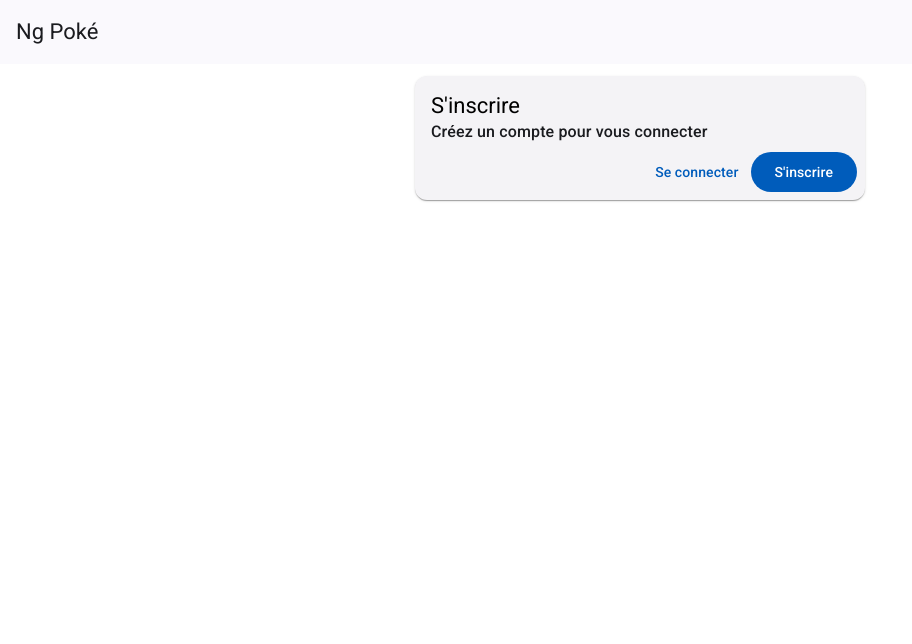
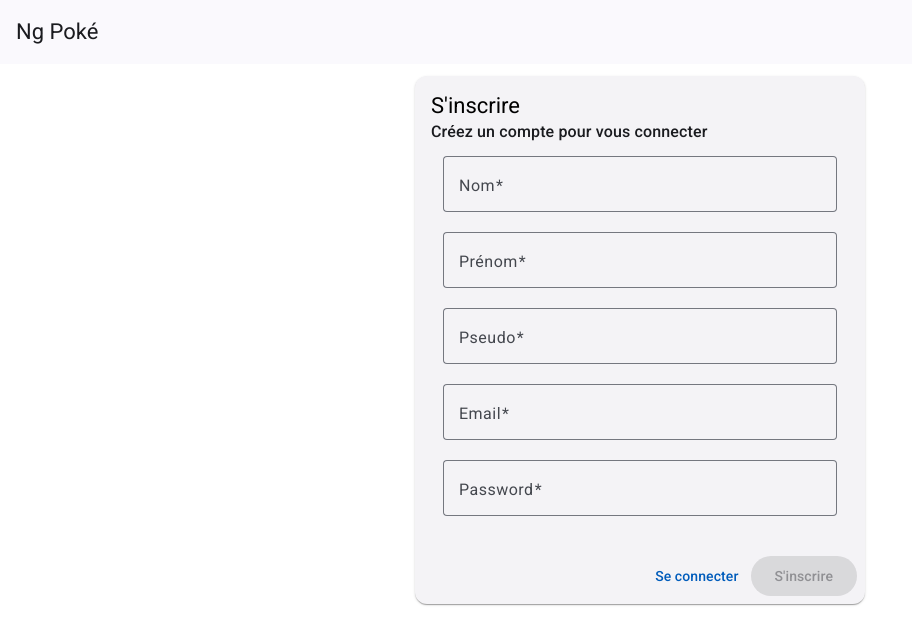
Before and after one commit to RoRo141414/NgPoke, an Angular app: page /login in a window 1280 px wide. Both pictures are taken after a click on the button "S'inscrire". Shown: the top 644 px of the page, without its empty margins (0-912 px from the left). Built offline with nearby package versions, Linux system fonts and the light colour scheme.

Commit message:
Get user data from form

```diff
--- a/src/app/components/subscribe-form/subscribe-form.component.html
+++ b/src/app/components/subscribe-form/subscribe-form.component.html
@@ -4,12 +4,31 @@
         <mat-card-subtitle>Créez un compte pour vous connecter</mat-card-subtitle>
     </mat-card-header>
     <mat-card-content>
-        <form>
-
+        <form [formGroup]="formGroup">
+            <mat-form-field appearance="outline">
+                <mat-label>Nom</mat-label>
+                <input matInput formControlName="name">
+            </mat-form-field>
+            <mat-form-field appearance="outline">
+                <mat-label>Prénom</mat-label>
+                <input matInput formControlName="firstname">
+            </mat-form-field>
+            <mat-form-field appearance="outline">
+                <mat-label>Pseudo</mat-label>
+                <input matInput formControlName="pseudo">
+            </mat-form-field>
+            <mat-form-field appearance="outline">
+                <mat-label>Email</mat-label>
+                <input matInput formControlName="email">
+            </mat-form-field>
+            <mat-form-field appearance="outline">
+                <mat-label>Password</mat-label>
+                <input matInput type="password" formControlName="password">
+            </mat-form-field>
         </form>
     </mat-card-content>
     <mat-card-actions align="end">
         <button mat-button (click)="loginClicked.emit()">Se connecter</button>
-        <button mat-flat-button>S'inscrire</button>
+        <button mat-flat-button [disabled]="formGroup.invalid" (click)="userSubscribed()">S'inscrire</button>
     </mat-card-actions>
 </mat-card>
--- a/src/app/components/subscribe-form/subscribe-form.component.scss
+++ b/src/app/components/subscribe-form/subscribe-form.component.scss
@@ -1,4 +1,10 @@
 mat-card {
   max-width: 450px;
   margin: auto;
+  form {
+    padding: 12px;
+    mat-form-field {
+      width: 100%;
+    }
+  }
 }
--- a/src/app/components/subscribe-form/subscribe-form.component.ts
+++ b/src/app/components/subscribe-form/subscribe-form.component.ts
@@ -1,14 +1,46 @@
 import { Component, EventEmitter, Output } from '@angular/core';
-import { ReactiveFormsModule } from '@angular/forms';
+import {
+  FormControl,
+  FormGroup,
+  ReactiveFormsModule,
+  Validators,
+} from '@angular/forms';
 import { MatCardModule } from '@angular/material/card';
 import { MatButtonModule } from '@angular/material/button';
+import { MatInputModule } from '@angular/material/input';
+import { MatFormFieldModule } from '@angular/material/form-field';
+import { User } from '../../models/user.interface';
 
 @Component({
   selector: 'app-subscribe-form',
-  imports: [MatCardModule, MatButtonModule, ReactiveFormsModule],
+  imports: [
+    MatCardModule,
+    MatButtonModule,
+    ReactiveFormsModule,
+    MatFormFieldModule,
+    MatInputModule,
+  ],
   templateUrl: './subscribe-form.component.html',
   styleUrl: './subscribe-form.component.scss',
 })
 export class SubscribeFormComponent {
   @Output() public loginClicked = new EventEmitter<void>();
+  @Output() public userCreated = new EventEmitter<User>();
+
+  public formGroup = new FormGroup({
+    name: new FormControl<string>('', [Validators.required]),
+    firstname: new FormControl<string>('', [Validators.required]),
+    email: new FormControl<string>('', [Validators.required, Validators.email]),
+    password: new FormControl<string>('', [
+      Validators.required,
+      Validators.minLength(8),
+    ]),
+    pseudo: new FormControl<string>('', [Validators.required]),
+  });
+
+  public userSubscribed(): void {
+    this.userCreated.emit({
+      ...(this.formGroup.value as User),
+    });
+  }
 }
--- a/src/app/pages/login-page/login-page.component.html
+++ b/src/app/pages/login-page/login-page.component.html
@@ -2,6 +2,6 @@
     @if(isLogin) {
     <app-login-form (subscribeClicked)="isLogin = !isLogin"></app-login-form>
     } @else {
-    <app-subscribe-form (loginClicked)="isLogin = !isLogin"></app-subscribe-form>
+    <app-subscribe-form (userCreated)="createUser($event)" (loginClicked)="isLogin = !isLogin"></app-subscribe-form>
     }
 </div>
--- a/src/app/pages/login-page/login-page.component.ts
+++ b/src/app/pages/login-page/login-page.component.ts
@@ -1,6 +1,8 @@
-import { Component } from '@angular/core';
+import { Component, inject } from '@angular/core';
 import { LoginFormComponent } from '../../components/login-form/login-form.component';
 import { SubscribeFormComponent } from '../../components/subscribe-form/subscribe-form.component';
+import { UserService } from '../../services/user.service';
+import { User } from '../../models/user.interface';
 
 @Component({
   selector: 'app-login-page',
@@ -10,4 +12,14 @@ import { SubscribeFormComponent } from '../../components/subscribe-form/subscrib
 })
 export class LoginPageComponent {
   public isLogin = true;
+
+  public userService = inject(UserService);
+
+  constructor() {
+    console.log(this.userService.getList());
+  }
+
+  public createUser(user: User): void {
+    console.log('USER : ', user);
+  }
 }
--- /dev/null
+++ b/src/app/services/user.service.ts
@@ -0,0 +1,37 @@
+import { Injectable } from '@angular/core';
+import { User } from '../models/user.interface';
+
+@Injectable({
+  providedIn: 'root',
+})
+export class UserService {
+  private readonly USER_KEY = 'USER';
+
+  private _users: User[] = [];
+
+  constructor() {
+    const existingUsers = localStorage.getItem(this.USER_KEY);
+    if (existingUsers) {
+      this._users = JSON.parse(existingUsers);
+    }
+  }
+
+  public getList(): User[] {
+    return this._users;
+  }
+
+  public addUserToList(user: User): void {
+    this._users.push(user);
+    localStorage.setItem(this.USER_KEY, JSON.stringify(this._users));
+  }
+
+  public checkUserPassword(userEmail: string, password: string): boolean {
+    const user = this._users.find((user) => user.email === userEmail);
+
+    if (user) {
+      return user.password === password;
+    } else {
+      return false;
+    }
+  }
+}
```
